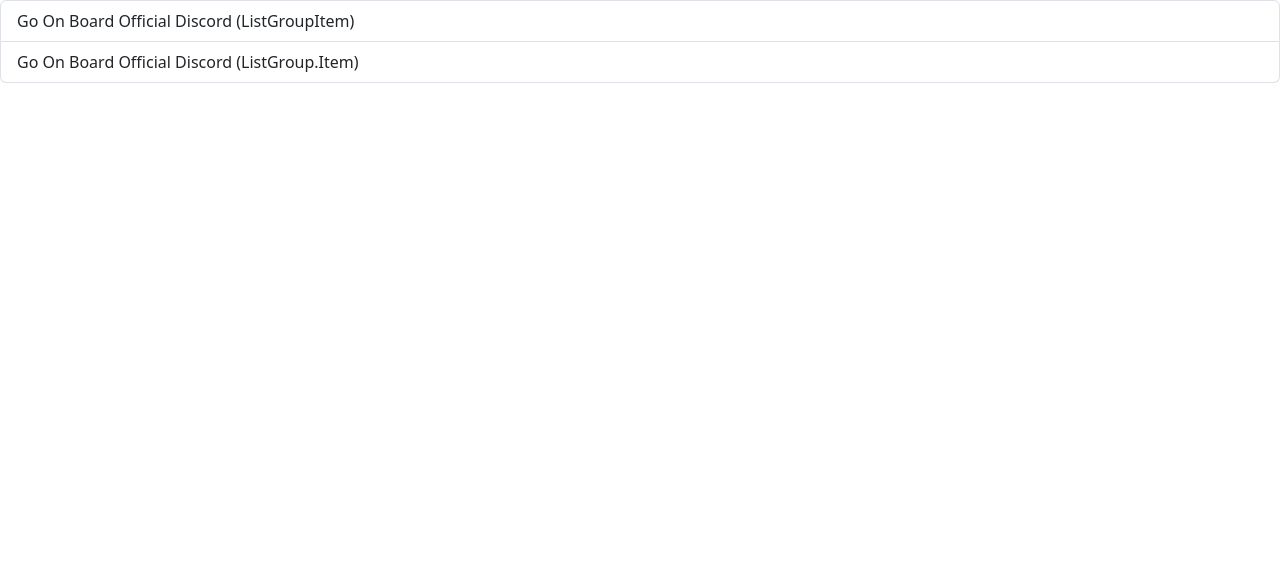
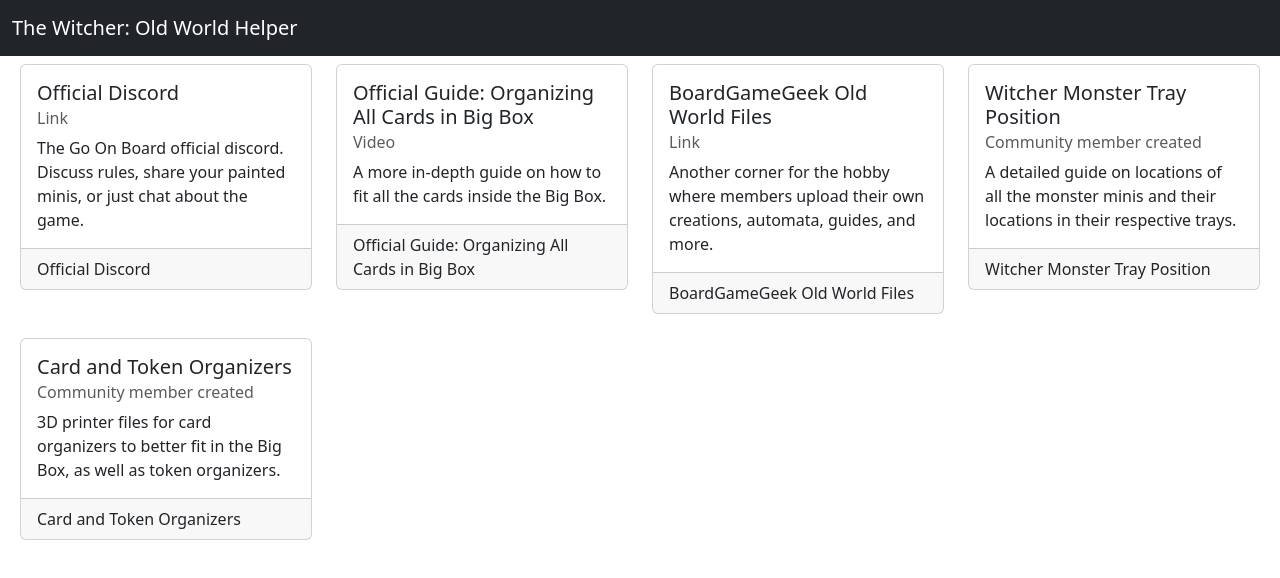
Before and after one commit to swirle13/The-Witcher-Old-World-Tool, a React app: page /#/communityLinks in a window 1280 px wide. Shown: the top 578 px of the page. Built offline with nearby package versions, Linux system fonts and the light colour scheme.

Commit message:
Add cards to Home, CommunityLinks, fix Navbar size

```diff
--- a/index.html
+++ b/index.html
@@ -1,7 +1,7 @@
 <!DOCTYPE html>
 <html  lang="en">
 <head>
-  <title>Hello React</title>
+  <title>The Witcher: Old World Helper</title>
   <meta name="viewport" content="width=device-width, initial-scale=1">
   <link rel="stylesheet" href="https://cdn.jsdelivr.net/npm/bootstrap@5.3.0/dist/css/bootstrap.min.css"
     integrity="sha384-9ndCyUaIbzAi2FUVXJi0CjmCapSmO7SnpJef0486qhLnuZ2cdeRhO02iuK6FUUVM" crossorigin="anonymous" />
--- a/package.json
+++ b/package.json
@@ -8,7 +8,7 @@
         "start": "webpack serve --port 3000",
         "build": "NODE_ENV=production webpack",
         "test": "echo \"Error: no test specified\" && exit 1",
-        "lint": "eslint '*/**/*.ts'",
+        "lint": "eslint '*/**/*.ts*'",
         "predeploy": "npm run build",
         "deploy": "gh-pages -d dist"
     },
--- a/src/app.tsx
+++ /dev/null
@@ -1,40 +0,0 @@
-// Use components from https://react-bootstrap.netlify.app/docs/getting-started/introduction
-
-import Container from 'react-bootstrap/Container';
-import Navbar from './components/navbar';
-import { Outlet } from 'react-router-dom';
-
-export default function Home() {
-
-    /*
-      TODO: Create simplified home page for generic actions, e.g.
-      Setup:
-          1. Roll the proper amount of monster cards, subsequent terrain tokens, and randomly assign one to each.
-          2. Randomly assign player boards
-          3. Generate player cards and gold setup
-          All based on provided number of players to adjust, and selected expansions.
-      Three monsters pictures, each with three buttons underneath:
-          1. Defeated monster
-          2. Chased away monster
-          3. Complete loss to monster
-          Automatically rolls new monster of new appropriate level for situation
-    */
-
-    /*
-        Breakpoints
-        ============================
-        X-Small		 None	<576px
-        Small		 sm		≥576px
-        Medium		 md		≥768px
-        Large		 lg		≥992px
-        Extra large	 xl		≥1200px
-        Extra extra  large	xxl	≥1400px
-    */
-
-    return (
-        <Container className='BaseContainer px-0'>
-            <Navbar />
-            <Outlet />
-        </Container>
-    );
-}
--- a/src/classes/terrains.tsx
+++ b/src/classes/terrains.tsx
@@ -59,7 +59,7 @@
     readonly type: TerrainType;
     readonly imgStr: string;
 
-    constructor(number: number = -1, name: string = "DefaultMountainToken", img: string = DefaultMountainToken) {
+    constructor(number = -1, name = "DefaultMountainToken", img: string = DefaultMountainToken) {
         super();
         this.name = name;
         this.number = number;
@@ -74,7 +74,7 @@
     readonly type: TerrainType;
     readonly imgStr: string;
 
-    constructor(number: number = -1, name: string = "DefaultForestToken", img: string = DefaultForestToken) {
+    constructor(number = -1, name = "DefaultForestToken", img: string = DefaultForestToken) {
         super();
         this.name = name;
         this.number = number;
@@ -89,7 +89,7 @@
     readonly type: TerrainType;
     readonly imgStr: string;
 
-    constructor(number: number = -1, name: string = "DefaultWaterToken", img: string = DefaultWaterToken) {
+    constructor(number = -1, name = "DefaultWaterToken", img: string = DefaultWaterToken) {
         super();
         this.name = name;
         this.number = number;
--- a/src/components/hor_button_and_text.tsx
+++ /dev/null
@@ -1,36 +0,0 @@
-import Row from 'react-bootstrap/Row';
-import Col from 'react-bootstrap/Col';
-import Button from 'react-bootstrap/esm/Button';
-
-export default function HorizontalButtonAndText(args: {
-    ButtonText: string,
-    ButtonOnClick: React.SetStateAction<any>,
-    Col1Data: number,
-    Col2Data: string
-} = {
-    ButtonText: "Hello",
-    ButtonOnClick: {},
-    Col1Data: -1,
-    Col2Data: "World"
-}) {
-
-    return (
-        <Row className='d-flex'>
-            <Col className='ms-1 me-1' sm="3">
-                <Button
-                    variant="outline-secondary"
-                    onClick={() => {args.ButtonOnClick}}
-                >
-                    {args.ButtonText}
-                </Button>
-            </Col>
-            {/* TODO: make this return an icon for the terrain token, not raw data */}
-            <Col className='ms-1 me-1'>
-                {args.Col1Data}
-            </Col>
-            <Col className='ms-1 me-1'>
-                {args.Col2Data}
-            </Col>
-        </Row>
-    )
-}
--- a/src/components/navbar.tsx
+++ b/src/components/navbar.tsx
@@ -2,28 +2,20 @@
 import Nav from 'react-bootstrap/Nav';
 import {default as BSNavbar} from 'react-bootstrap/Navbar';
 import NavDropdown from 'react-bootstrap/NavDropdown';
-import logo from '../img/logo192.png';
 import { Link } from 'react-router-dom';
 
 export default function Navbar() {
     return (
-        <BSNavbar collapseOnSelect id='Navbar' bg="light" expand="lg" className="bg-body-tertiary">
+        <BSNavbar collapseOnSelect id='Navbar' bg="dark" expand="xl" className="bg-body-primary" variant="dark">
             <Container>
-                <BSNavbar.Brand href="#home" className=''>
-                    <img
-                        src={logo}
-                        width="30"
-                        height="30"
-                        className="d-inline-block align-top"
-                    />{" "}
-                    TW: OW Helper
+                <BSNavbar.Brand href="/" className=''>
+                    The Witcher: Old World Helper
                 </BSNavbar.Brand>
                 <BSNavbar.Toggle aria-controls="basic-navbar-nav" />
                 <BSNavbar.Collapse id="basic-navbar-nav">
                     <Nav className="me-auto">
-                        <Link to={`communityLinks`}>Community Links!</Link>
-                        <Nav.Link href="#home">Home</Nav.Link>
-                        <Nav.Link href="#link">Link</Nav.Link>
+                        <Nav.Link href="/">Home</Nav.Link>
+                        <Nav.Link href="#/communityLinks">Community Links</Nav.Link>
                         <NavDropdown title="Gameplay Tools" id="basic-nav-dropdown">
                             <NavDropdown.Item>
                                 <Link to={`lostMount`}>Lost Mount Randomizer</Link>
--- a/src/index.tsx
+++ b/src/index.tsx
@@ -7,17 +7,26 @@
 import 'bootstrap/dist/css/bootstrap.min.css';
 import './index.css'
 
-import Home from './app'
+import Home from './pages/home'
 import ErrorPage from "./pages/error_page";
 import LostMount from './pages/lost_mount';
 import CommunityLinks from './pages/community_links';
+import Root from './pages/root';
 
+// hashRouter vs browserRouter https://stackoverflow.com/a/74149347/6811686
 const router = createHashRouter([
+    {
+        path: "/",
+        element: <Root />,
+        errorElement: <ErrorPage />,
+        children: [
+            // TODO: follow react router demo to add an index that all pages inherit from
             {
                 path: "/",
                 element: <Home />,
                 errorElement: <ErrorPage />,
                 children: [
+                    // TODO: follow react router demo to add an index that all pages inherit from
                 ],
             },
             {
@@ -27,6 +36,8 @@
             {
                 path: "lostMount",
                 element: <LostMount />
+            },
+        ],
     },
     {
         // This should always be last
@@ -39,6 +50,7 @@
 const root = createRoot(container);
 root.render(
     <React.StrictMode>
+        {/* <Navbar /> */}
         <RouterProvider router={router} />
     </React.StrictMode>
 );
--- a/src/pages/community_links.tsx
+++ b/src/pages/community_links.tsx
@@ -1,15 +1,57 @@
-import { ListGroup, ListGroupItem } from "react-bootstrap";
+import { Card, Col, Container, Row } from "react-bootstrap";
 
+const links = [
+    {
+        title: "Official Discord",
+        subtitle: "Link",
+        desc: "The Go On Board official discord. Discuss rules, share your painted minis, or just chat about the game.",
+        link: "https://discord.com/invite/mX8yvYQTuq",
+    },
+    {
+        title: "Official Guide: Organizing All Cards in Big Box",
+        subtitle: "Video",
+        desc: "A more in-depth guide on how to fit all the cards inside the Big Box.",
+        link: "https://youtu.be/Hj7oTXJOFfg",
+    },
+    {
+        title: "BoardGameGeek Old World Files",
+        subtitle: "Link",
+        desc: "Another corner for the hobby where members upload their own creations, automata, guides, and more.",
+        link: "https://boardgamegeek.com/boardgame/331106/witcher-old-world/files",
+    },
+    {
+        title: "Witcher Monster Tray Position",
+        subtitle: "Community member created",
+        desc: "A detailed guide on locations of all the monster minis and their locations in their respective trays.",
+        link: "https://boardgamegeek.com/filepage/259976/witcher-monster-tray-position",
+    },
+    {
+        title: "Card and Token Organizers",
+        subtitle: "Community member created",
+        desc: "3D printer files for card organizers to better fit in the Big Box, as well as token organizers.",
+        link: "https://thingiverse.com/thing:6078120",
+    },
+]
 
 export default function CommunityLinks() {
     return (
-        <ListGroup>
-            <ListGroupItem action href="https://discord.com/invite/mX8yvYQTuq">
-                Go On Board Official Discord (ListGroupItem)
-            </ListGroupItem>
-            <ListGroup.Item action href="https://discord.com/invite/mX8yvYQTuq">
-                Go On Board Official Discord (ListGroup.Item)
-            </ListGroup.Item>
-        </ListGroup>
+        <Container id="CommunityLinksBaseContainer">
+            <Row xs={1} md={2} lg={4} className="g-4 p-2">
+                {links.map((_, idx) => (
+                    <Col key={idx}>
+                        <Card className="min-h-1000">
+                            <Card.Body className="min-h-1000">
+                                <Card.Title>{_.title}</Card.Title>
+                                <Card.Subtitle className="mb-2 text-muted">{_.subtitle}</Card.Subtitle>
+                                <Card.Text>{_.desc}</Card.Text>
+                            </Card.Body>
+                            <Card.Footer>
+                                <Card.Link href={_.link}>{_.title}</Card.Link>
+                            </Card.Footer>
+                        </Card>
+                    </Col>
+                ))}
+            </Row>
+        </Container>
     )
 }
--- /dev/null
+++ b/src/pages/home.tsx
@@ -0,0 +1,94 @@
+// Use components from https://react-bootstrap.netlify.app/docs/getting-started/introduction
+
+import Container from 'react-bootstrap/Container';
+import { Button, Card, Col, Row } from 'react-bootstrap';
+
+const linkedPages = [
+    {
+        name: "Lost Mount",
+        link: "#/lostMount",
+        desc: "Tired of picking two random tokens, choosing one, and having to shuffle them up every time?",
+        btn: "Come, Roach"
+    },
+    {
+        name: "Community Links",
+        link: "#/communityLinks",
+        desc: "A collection of neat and awesome links from the community. Always growing!",
+        btn: "Show me"
+    },
+    {
+        name: "Monster Roller",
+        link: "#/monsterRoller",
+        desc: "Tired of shuffling your tokens, monster cards, and hunting down the mini?",
+        btn: "Damn, you're ugly"
+    },
+    {
+        name: "Setup Helper",
+        link: "#/setupHelper",
+        desc: "A convenient place to help you get your game started.",
+        btn: "Wind's howling"
+    },
+    {
+        name: "Inventory Checker",
+        link: "#/inventoryChecker",
+        desc: "To help those just receiving their The Witcher: Old World game, here's an in-depth guide on what " +
+            "you (probably) received.",
+        btn: "Medallion's humming.."
+    }]
+
+export default function Home() {
+
+    /*
+    TODO: Create simplified home page for generic actions, e.g.
+    Setup:
+        1. Roll the proper amount of monster cards, subsequent terrain tokens, and randomly assign one to each.
+        2. Randomly assign player boards
+        3. Generate player cards and gold setup
+        All based on provided number of players to adjust, and selected expansions.
+    Three monsters pictures, each with three buttons underneath:
+        1. Defeated monster
+        2. Chased away monster
+        3. Complete loss to monster
+        Automatically rolls new monster of new appropriate level for situation
+    Home screen will have two columns of cards for each tool
+        * will collapse to a single column of cards on mobile
+        1. Lost Mount/Terrain picker
+        2. Monster roller
+        3. Setup helper
+        4. Inventory checker
+    */
+
+    /*
+        Breakpoints
+        ============================
+        X-Small		 None	<576px
+        Small		 sm		≥576px
+        Medium		 md		≥768px
+        Large		 lg		≥992px
+        Extra large	 xl		≥1200px
+        XX large	xxl		≥1400px
+    */
+
+    return (
+        <Container className="p-6">
+            <Row xs={1} md={2} lg={3} className="g-4 p-3">
+                {linkedPages.map((_, idx) => (
+                    <Col key={idx}>
+                        <Card>
+                            <Card.Img variant="top" src="holder.js/100px160" />
+                            <Card.Body>
+                                <Card.Title>{_.name}</Card.Title>
+                                <Card.Text>{_.desc}</Card.Text>
+                                <Row className='self-end m-1'>
+                                    <Button variant="secondary" href={_.link} className='align-bottom'>
+                                        {_.btn}
+                                    </Button>
+                                </Row>
+                            </Card.Body>
+                        </Card>
+                    </Col>
+                ))}
+            </Row>
+        </Container>
+    );
+}
--- /dev/null
+++ b/src/pages/root.tsx
@@ -0,0 +1,11 @@
+import Navbar from "../components/navbar";
+import { Outlet } from "react-router-dom";
+
+export default function Root() {
+    return (
+        <div className='BaseContainer mx-0 px-0' >
+            <Navbar />
+            <Outlet />
+        </div>
+    )
+}
```
Also changed, not shown: src/components/terrain_token_picker.tsx (+1 -6 lines), 1 other file (tests, documents, lock files or other folders). Lines whose indentation alone changed are shown as unchanged.
